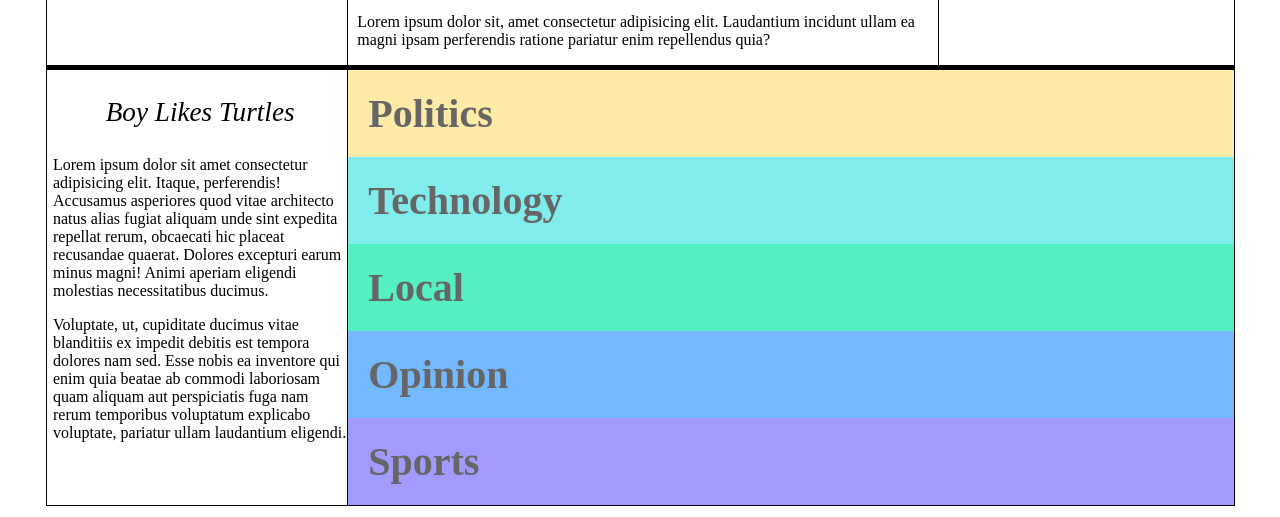
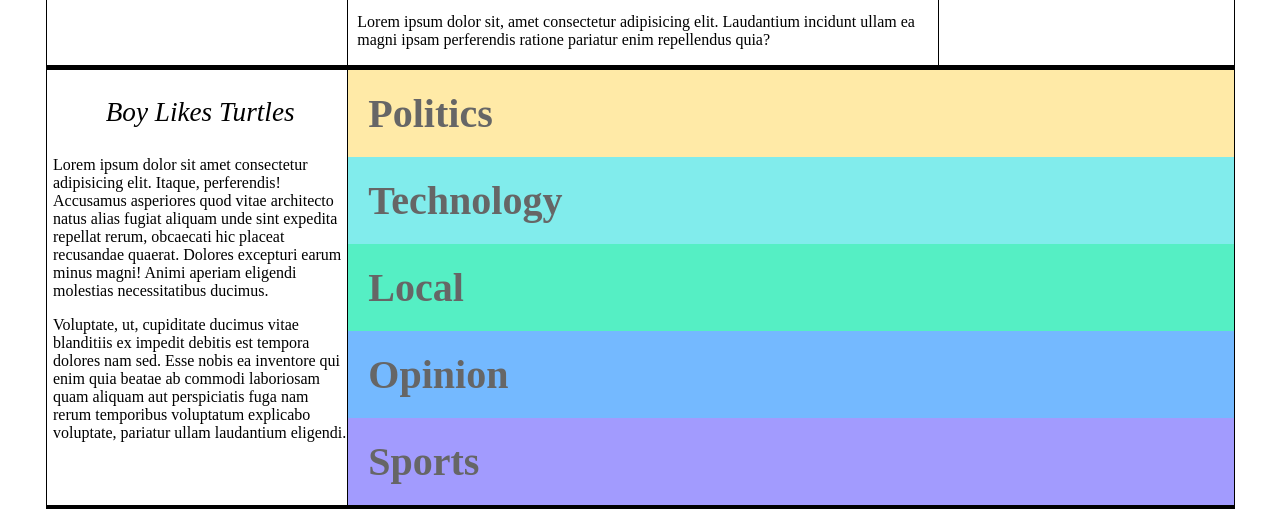
Before and after one commit to divya520357/The-News-Times, a plain HTML site: page indeX.html in a window 1280 px wide. Shown: the part 618-1135 px from the top of the page. Drawn offline with Linux system fonts and the light colour scheme.

Commit message:
border at bottom

```diff
--- a/style.css
+++ b/style.css
@@ -100,5 +100,5 @@ a:hover{
 }
 
 .bottom-box{
-    border-top: solid 4px black;
+    border-bottom: solid 4px black;
 }
```
